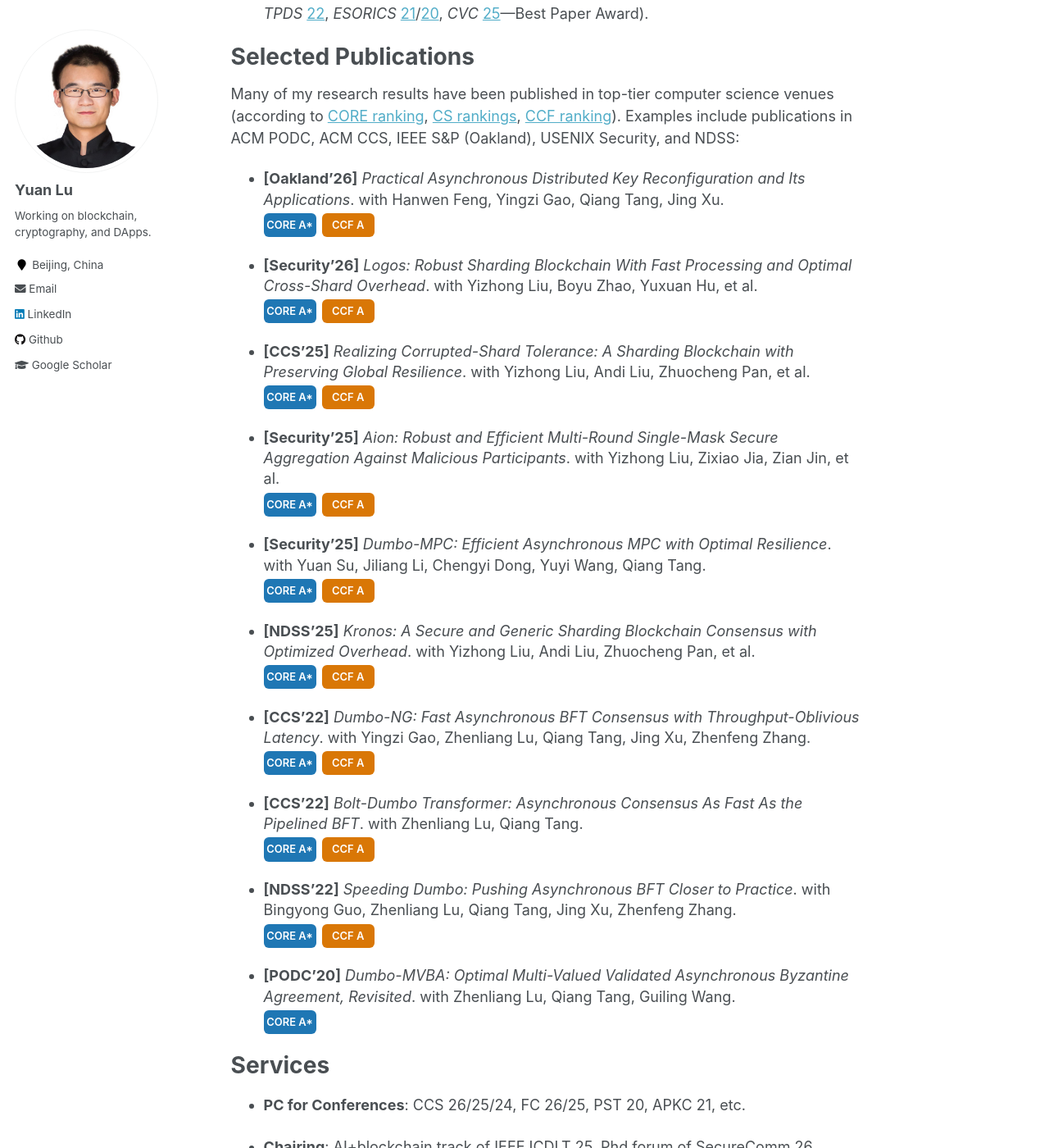
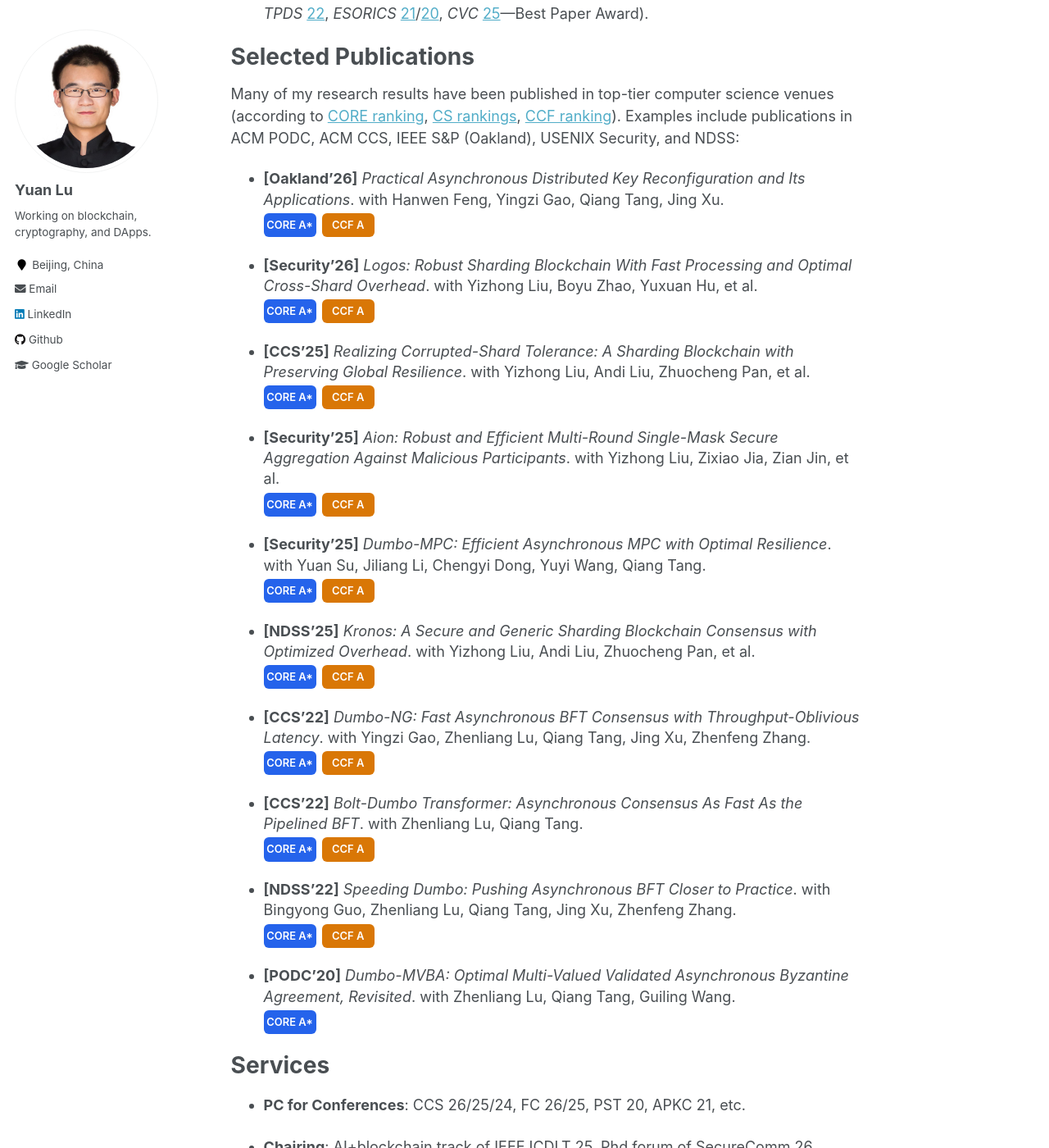
Before and after one commit to yylluu/yylluu.github.io, a Jekyll site: the page built from _pages/about.md, in a window 1280 px wide and 1400 px high, scrolled down 820 px. Shown: the whole window at 82% size. Built offline with Jekyll 4.4.1, drawn with Linux system fonts in a browser that asks for light colours.

Commit message:
Update custom.html

```diff
--- a/_includes/head/custom.html
+++ b/_includes/head/custom.html
@@ -48,8 +48,16 @@
   color: white;
 }
 
+.badge-paper {
+  background-color: #4b5563;   /* scholarly gray */
+}
+
+.badge-code {
+  background-color: #16a34a;   /* research code / GitHub green */
+}
+
 .badge-core {
-  background-color: #1f77b4;   /* deep academic blue */
+  background-color: #2563eb;   /* academic blue */
 }
 
 .badge-ccf {
```
